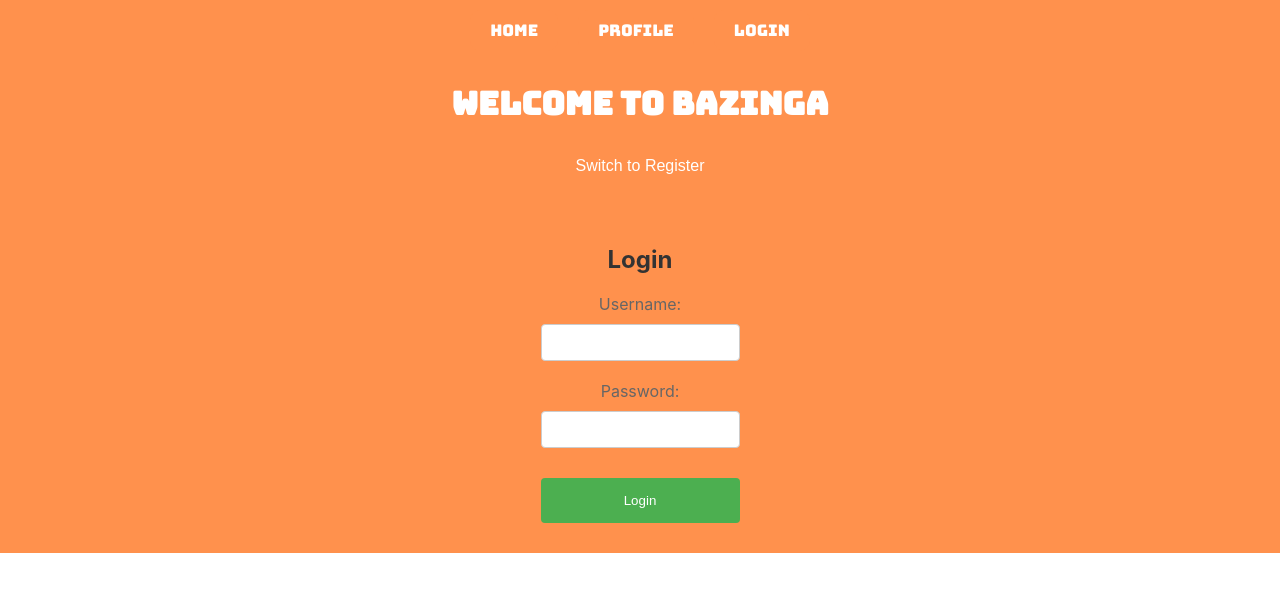
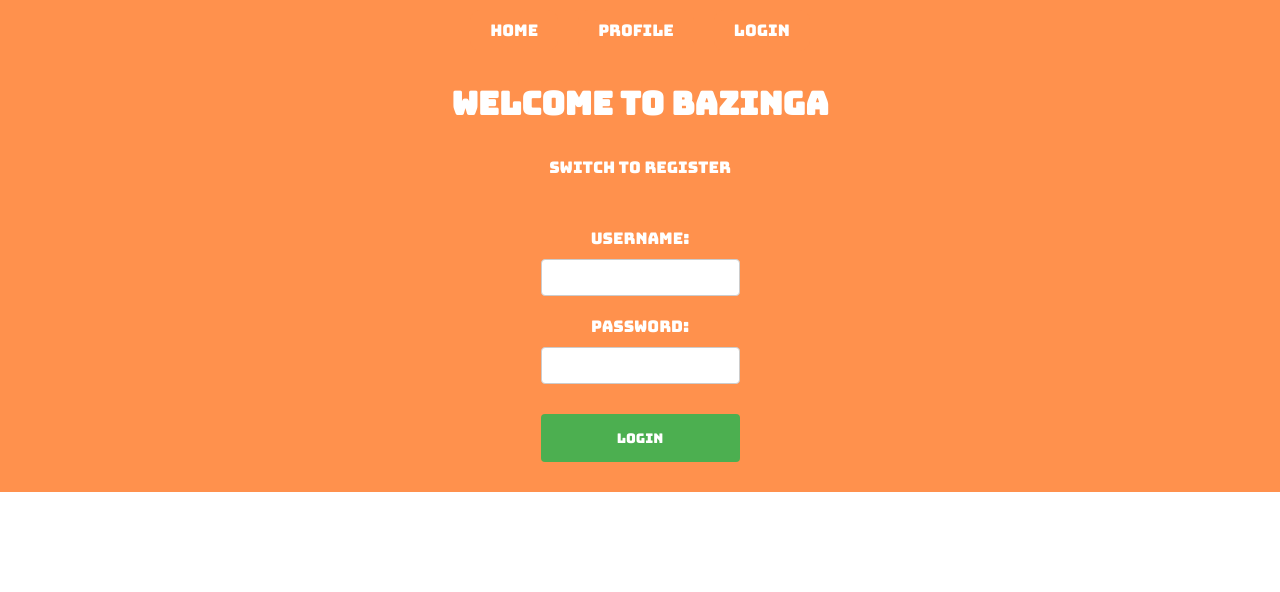
Before and after one commit to jasoncUD/Bazinga, a React (Create React App) app in the folder bazinga-web/: page / in a window 1280 px wide. Both pictures are taken after a click on the button "Login". Shown: the top 592 px of the page. Built offline with nearby package versions, Linux system fonts and the light colour scheme.

Commit message:
css additions

```diff
--- a/bazinga-web/src/Pages/ProfilePage/ProfilePage.css
+++ b/bazinga-web/src/Pages/ProfilePage/ProfilePage.css
@@ -58,16 +58,17 @@
     padding: 10px 20px;
     font-size: 16px;
     color: white;
-    background-color: #ff914d;
+    background-color: #4caf50;
     border: none;
     border-radius: 10px;
     cursor: pointer;
     transition: background-color 0.3s ease;
     font-family: "Bungee", sans-serif;
+    margin-bottom: 10px;
   }
 
   .menu-item:hover {
-    background-color: #fd7824;
+    background-color: #45a049;
   }
 
   .main-content {
--- a/bazinga-web/src/components/AuthSwitchComponent.css
+++ b/bazinga-web/src/components/AuthSwitchComponent.css
@@ -1,5 +1,5 @@
 /* AuthSwitchComponent.css */
-
+@import url('https://fonts.googleapis.com/css2?family=Bungee&display=swap');
 /* Container for the switch component */
 .authSwitchContainer {
   display: flex;
@@ -18,10 +18,11 @@
   font-size: 16px;
   cursor: pointer;
   transition: background-color 0.3s ease;
+  font-family: "Bungee", sans-serif;
 }
 
 .switchButton:hover {
-  background-color: #0056b3; /* Darken the button on hover */
+  background-color: #fd7824; /* Darken the button on hover */
 }
 
 /* Add a little space above the button for visual separation */
--- a/bazinga-web/src/components/LoginComponent.css
+++ b/bazinga-web/src/components/LoginComponent.css
@@ -25,7 +25,8 @@
 .loginLabel {
   display: block;
   margin-bottom: 5px;
-  color: #666;
+  color: white;
+  font-family: "Bungee", sans-serif;
 }
 
 /* Input fields */
@@ -48,6 +49,7 @@
   border-radius: 4px;
   cursor: pointer;
   width: 100%;
+  font-family: "Bungee", sans-serif;
 }
 
 .loginButton:hover {
--- a/bazinga-web/src/components/LoginComponent.tsx
+++ b/bazinga-web/src/components/LoginComponent.tsx
@@ -39,7 +39,6 @@
     return (
         <div className="loginContainer">
             <form onSubmit={handleSubmit}>
-                <h2 className="loginHeading">Login</h2>
                 <div className="loginField">
                     <label className="loginLabel">Username:</label>
                     <input className="loginInput" type="text" value={username} onChange={(e) => setUsername(e.target.value)} />
--- a/bazinga-web/src/components/RegisterComponent.css
+++ b/bazinga-web/src/components/RegisterComponent.css
@@ -13,6 +13,7 @@
 /* Form heading */
 .registerHeading {
   color: #333;
+  font-family: "Bungee", sans-serif;
 }
 
 /* Form field wrapper */
@@ -25,7 +26,8 @@
 .registerLabel {
   display: block;
   margin-bottom: 5px;
-  color: #666;
+  color: white;
+  font-family: "Bungee", sans-serif;
 }
 
 /* Input fields */
@@ -48,6 +50,7 @@
   border-radius: 4px;
   cursor: pointer;
   width: 100%;
+  font-family: "Bungee", sans-serif;
 }
 
 .registerButton:hover {
--- a/bazinga-web/src/components/RegisterComponent.tsx
+++ b/bazinga-web/src/components/RegisterComponent.tsx
@@ -39,7 +39,6 @@
     return (
         <div className="registerContainer">
             <form onSubmit={handleSubmit}>
-                <h2 className="registerHeading">Register</h2>
                 <div className="registerField">
                     <label className="registerLabel">Username:</label>
                     <input className="registerInput" type="text" value={username} onChange={(e) => setUsername(e.target.value)} />
```
